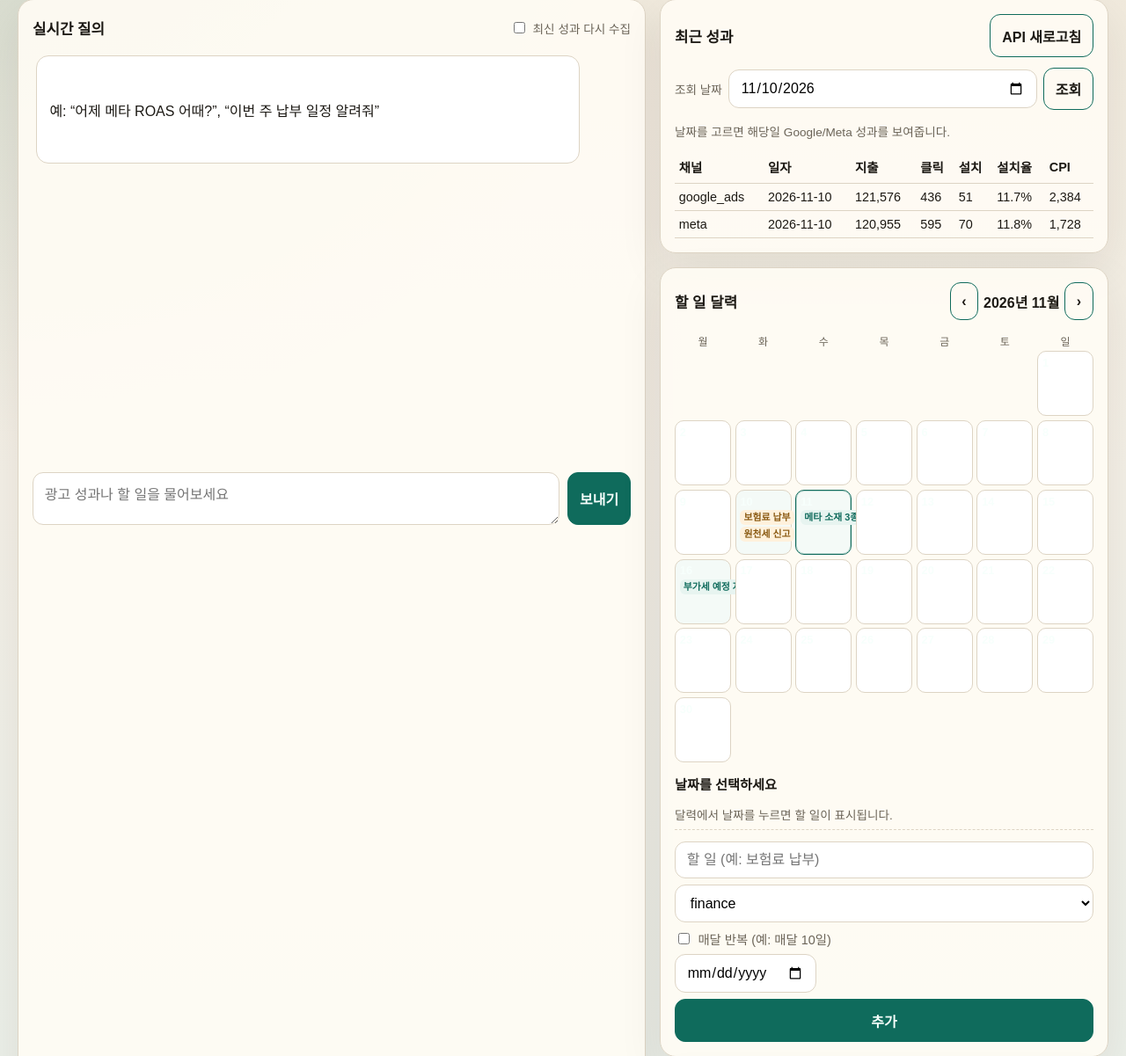
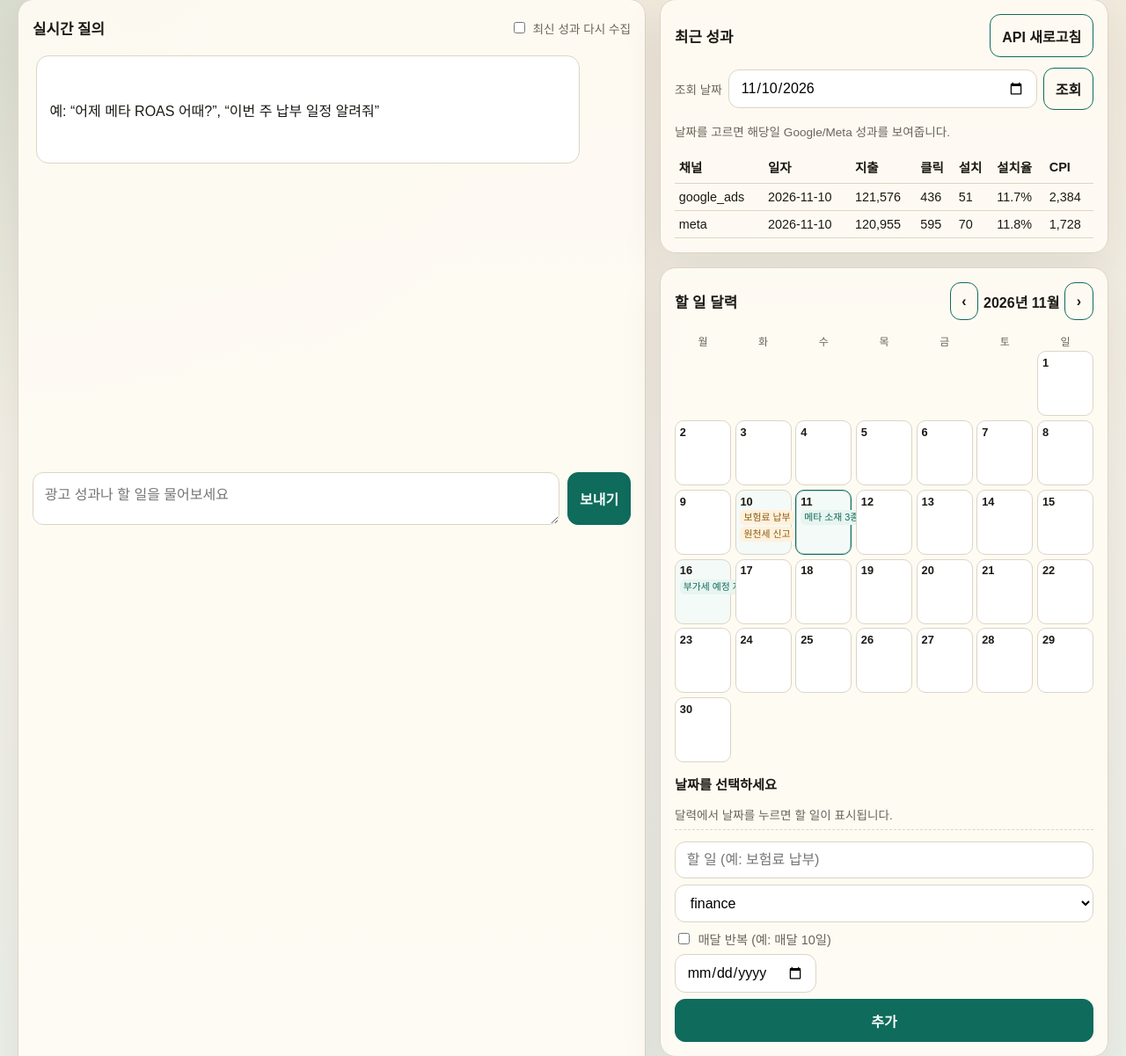
Before and after one commit to gitit-emkoo/AdOpsAssistant, a FastAPI app: page / in a window 1280 px wide. Shown: the part 281-1482 px from the top of the page at 88% size. Run offline with FastAPI, Linux system fonts and the light colour scheme; data comes from the database, SQL or seed files in the repository; data that the repository does not hold is empty.

Commit message:
Fix calendar day text contrast and expand Actions secrets mapping.
Co-authored-by: Cursor <cursoragent@cursor.com>

```diff
--- a/app/static/style.css
+++ b/app/static/style.css
@@ -216,12 +216,17 @@ th, td {
   border: 1px solid var(--line);
   border-radius: 10px;
   background: #fff;
+  color: var(--ink);
   padding: 0.3rem;
   text-align: left;
   display: flex;
   flex-direction: column;
   gap: 0.15rem;
   cursor: pointer;
+  font: inherit;
+}
+.cal-cell .cal-day {
+  color: var(--ink);
 }
 .cal-cell.empty {
   background: transparent;
```
Also changed, not shown: .github/workflows/daily_report.yml.
